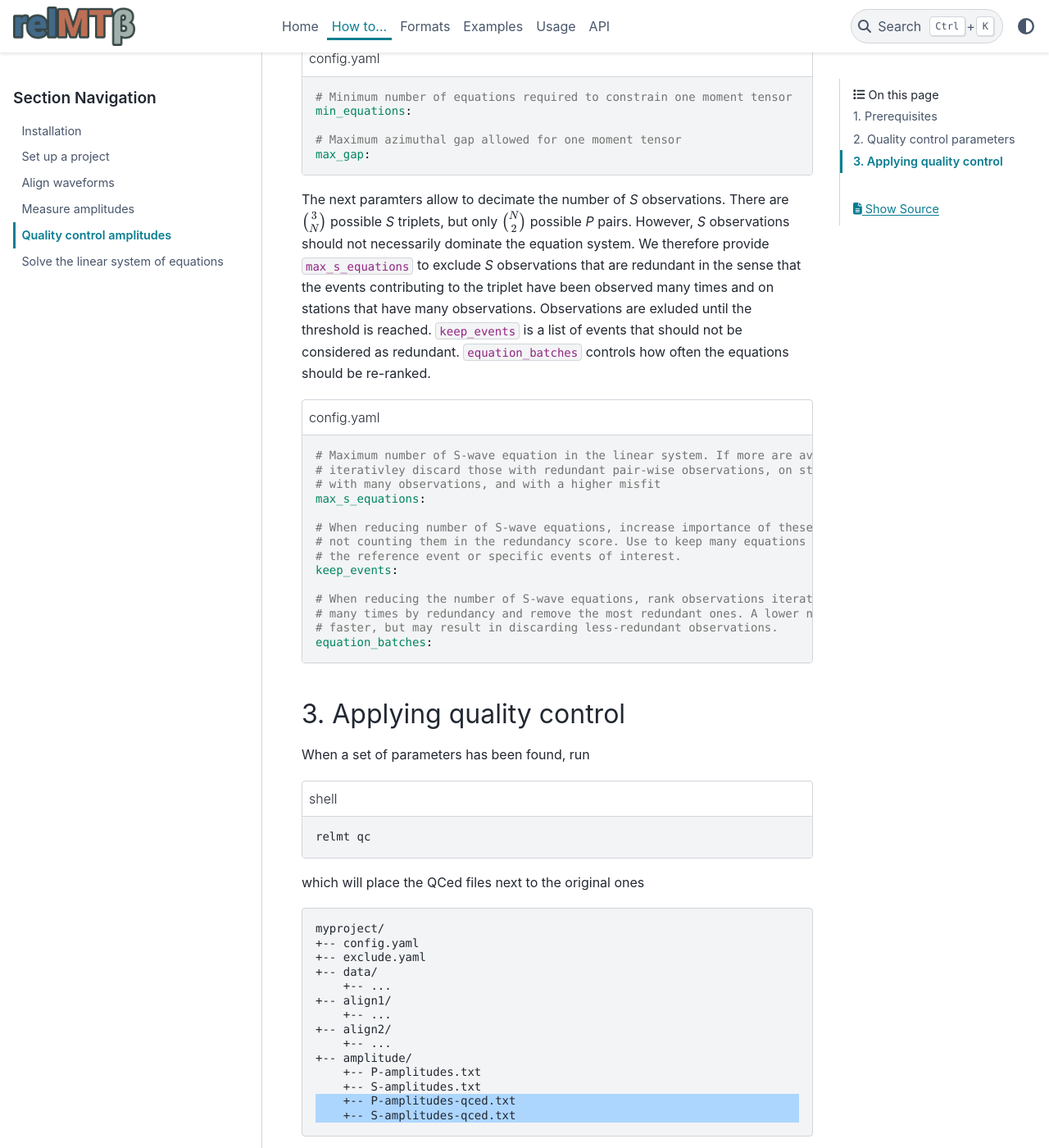
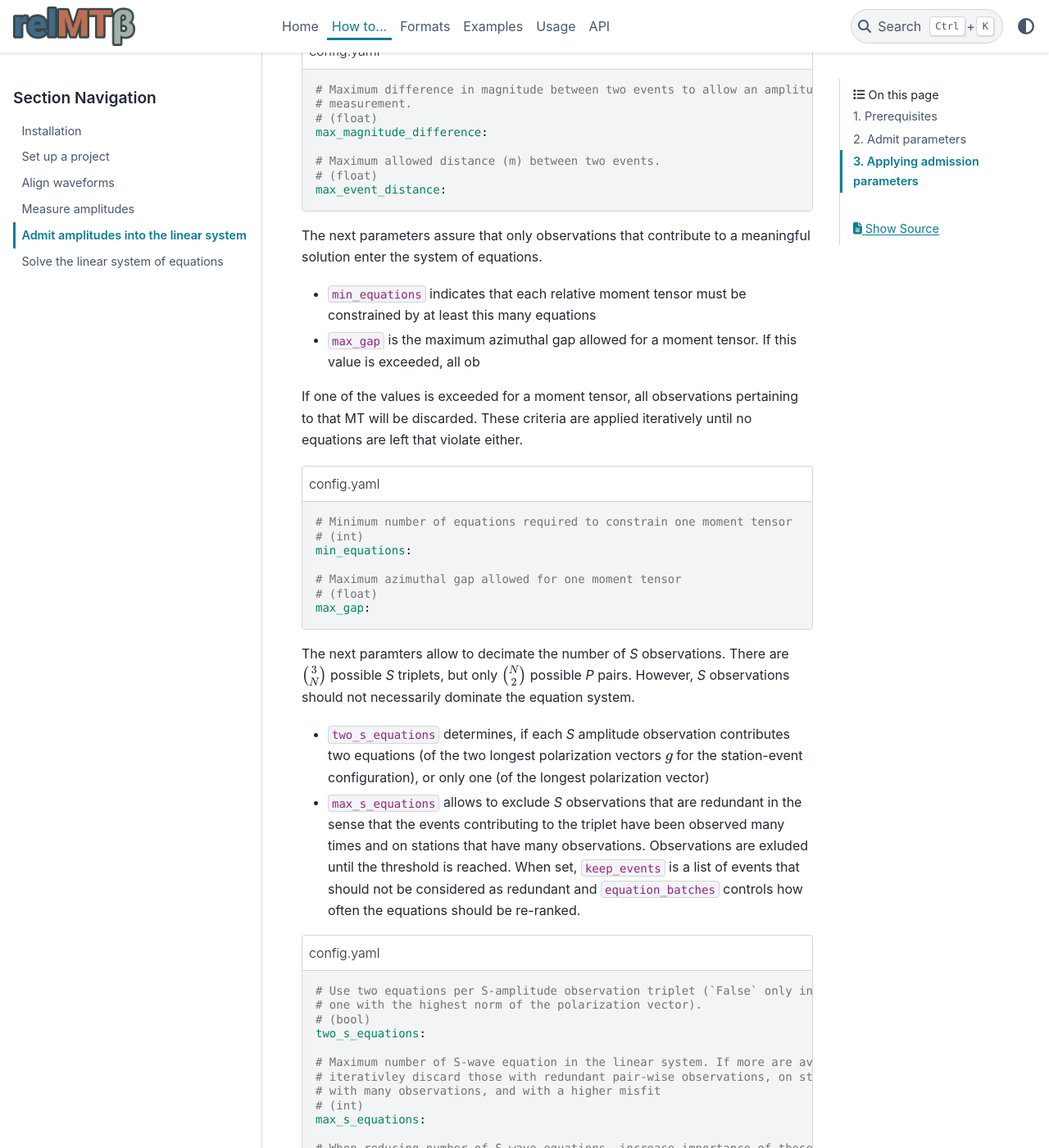
Before and after one commit to wasjabloch/relMT, a Sphinx documentation site: the page built from docs/how-to/admit.md, in a window 1280 px wide and 1400 px high, scrolled down 2163 px. Shown: the whole window at 82% size. Built offline with Sphinx 7.4.7 and the PyData theme 0.15.4, drawn with Linux system fonts in a browser that asks for light colours; pages that are not in the unit, such as notebooks, are missing from menus; some of the changed text lies outside the part shown.

Commit message:
Updated how-to and formats documentation, added default config and header files to doc

````diff
--- a/docs/how-to/qc.md
+++ b/docs/how-to/admit.md
@@ -1,10 +1,11 @@
-# Quality control amplitudes
+# Admit amplitudes into the linear system
 
 ## 1. Prerequisites
 
-The aim is to select the "best" relative *P* and
+The aim is to admit the "best" relative *P* and
 *S* amplitudes from the potentially very large sets stored in
-`P-amplitudes.txt` and `S-amplitudes.txt`. We assume the following file
+`P-amplitudes.txt` and `S-amplitudes.txt` into the linear system of equations
+that constraints the relative moment tensors. We assume the following file
 structure:
 
 ```none
@@ -26,22 +27,23 @@ As relative *S* amplitudes represent comparission of event *triplets* the number
 of possible *S* combinations is $\binom{N}{3}$, for $N$ events, while the
 maximum number of *P* pairs is only $\binom{N}{2}$.
 
-## 2. Quality control parameters
+## 2. Admit parameters
 
 The following parameters in `config.yaml` define the critera by which relative
 amplitude observations should be excluded. As before, different parameter sets
-are distinguished using `qc_suffix`, which is appended to the name of the output
-files.
+are distinguished using `admit_suffix`, which is appended to the name of the
+output files.
 
 ```{code-block} yaml
 :caption: config.yaml
 
-# Quality control paramters
+# Admission paramters
 # -------------------------
 #
-# Suffix appended to the amplitude suffix, naming the quality control parameters
-# parsed to 'qc'
-qc_suffix: qced
+# Suffix appended to the amplitude suffix, naming the admission parameters
+# parsed to 'admit'
+# (str)
+admit_suffix: admitted
 ```
 
 The first parameters pertain to the quality of waveform reconstruction:
@@ -49,6 +51,8 @@ The first parameters pertain to the quality of waveform reconstruction:
 * `max_amplitude_misfit` discribes how well a waveform is reconstructed, where a
   value of *0* indicates perfect reconstruction, *>1* indicates that the misfit
   amplitude is larger than the singal amplitude itself. This value should be *<1*.
+* `max_s_amplitude_misfit` As `max_amplitude_misfit`, but sets a different
+  value for *S*-waves.
 * `max_s_sigma1` discribes the linear independence of the two relative *S*
   amplitudes. The values of $B_{abc}$ and $B_{acb}$ may become arbitrary as this
   value approaches *1* and the equation may not be linearily independent of
@@ -56,15 +60,11 @@ The first parameters pertain to the quality of waveform reconstruction:
   close to *1* for almost all waveform combinations. One then runs into danger
   of excluding all observations when choosing too low a value.
 
-```{code-block} yaml
+```{literalinclude} config-template.yaml
 :caption: config.yaml
-# Discard amplitude measurements with a higher misfit than this.
-max_amplitude_misfit:
-
-# Maximum first normalized singular value to allow for an S-wave reconstruction. A
-# value of 1 indicates that S-waveform adheres to rank 1 rather than rank 2 model.
-# The relative amplitudes Babc and Bacb are then not linearly independent.
-max_s_sigma1:
+:language: yaml
+:start-at: Discard amplitude measurements
+:end-at: max_s_sigma1:
 ```
 
 The next parameters pertain to properties of event combinations.
@@ -76,68 +76,65 @@ The next parameters pertain to properties of event combinations.
 * `max_event_distance`: Large inter-event distances may be an indication that
   the *common Green's function assumption* is violated.
 
-```{code-block} yaml
+```{literalinclude} config-template.yaml
 :caption: config.yaml
-# Maximum difference in magnitude between two events to allow an amplitude
-# measurement.
-max_magnitude_difference:
-
-# Maximum allowed distance (m) between two events.
-max_event_distance:
+:language: yaml
+:start-at: Maximum difference in magnitude
+:end-at: max_event_distance:
 ```
 
 The next parameters assure that only observations that contribute to a
-meaningful solution enter the system of equations. `min_equations` and `max_gap`
-are applied iteratively until no equations are left that violate either
-constraint.
+meaningful solution enter the system of equations.
 
-```{code-block} yaml
+* `min_equations` indicates that each relative moment tensor must be constrained
+  by at least this many equations
+* `max_gap` is the maximum azimuthal gap allowed for a moment tensor. If this
+  value is exceeded, all ob
+
+If one of the values is exceeded for a moment tensor, all observations
+pertaining to that MT will be discarded. These criteria are applied iteratively
+until no equations are left that violate either.
+
+```{literalinclude} config-template.yaml
 :caption: config.yaml
-# Minimum number of equations required to constrain one moment tensor
-min_equations:
-
-# Maximum azimuthal gap allowed for one moment tensor
-max_gap:
+:language: yaml
+:start-at: Minimum number of equations
+:end-at: max_gap:
 ```
 
 The next paramters allow to decimate the number of *S* observations. There are
 $\binom{3}{N}$ possible *S* triplets, but only $\binom{N}{2}$ possible
 *P* pairs. However, *S* observations should not necessarily dominate the
-equation system. We therefore provide `max_s_equations` to exclude *S*
-observations that are redundant in the sense that the events contributing to the
-triplet have been observed many times and on stations that have many
-observations. Observations are exluded until the threshold is reached.
-`keep_events` is a list of events that should not be considered as redundant.
-`equation_batches` controls how often the equations should be re-ranked.
+equation system.
 
-```{code-block} yaml
+* `two_s_equations` determines, if each *S* amplitude observation contributes
+  two equations (of the two longest polarization vectors $g$ for the
+  station-event configuration), or only one (of the longest polarization
+  vector)
+* `max_s_equations` allows to exclude *S* observations that are redundant in the
+  sense that the events contributing to the triplet have been observed many
+  times and on stations that have many observations. Observations are exluded
+  until the threshold is reached. When set, `keep_events` is a list of events
+  that should not be considered as redundant and `equation_batches` controls how
+  often the equations should be re-ranked.
+
+```{literalinclude} config-template.yaml
 :caption: config.yaml
-# Maximum number of S-wave equation in the linear system. If more are available,
-# iterativley discard those with redundant pair-wise observations, on stations
-# with many observations, and with a higher misfit
-max_s_equations:
-
-# When reducing number of S-wave equations, increase importance of these events by
-# not counting them in the redundancy score. Use to keep many equations e.g. for
-# the reference event or specific events of interest.
-keep_events:
-
-# When reducing the number of S-wave equations, rank observations iteratively this
-# many times by redundancy and remove the most redundant ones. A lower number is
-# faster, but may result in discarding less-redundant observations.
-equation_batches:
+:language: yaml
+:start-at: Use two equations per S-amplitude
+:end-at: equation_batches:
 ```
 
-## 3. Applying quality control
+## 3. Applying admission parameters
 
 When a set of parameters has been found, run
 
 ```{code-block} sh
 :caption: shell
-relmt qc
+relmt admit
 ```
 
-which will place the QCed files next to the original ones
+which will place the admitted files next to the original ones
 
 ```{code-block} none
 :emphasize-lines: 13,14
@@ -153,6 +150,6 @@ myproject/
 +-- amplitude/
     +-- P-amplitudes.txt
     +-- S-amplitudes.txt
-    +-- P-amplitudes-qced.txt
-    +-- S-amplitudes-qced.txt
+    +-- P-amplitudes-admitted.txt
+    +-- S-amplitudes-admitted.txt
 ```
--- /dev/null
+++ b/docs/how-to/config-template.yaml
@@ -0,0 +1,193 @@
+# relMT configuration
+
+# Input files
+# -----------
+#
+# Path to the seismic event catalog, e.g. 'data/events.txt'
+# (str)
+event_file:
+
+# Path to the station location file, e.g. 'data/stations.txt'
+# (str)
+station_file:
+
+# Path to the phase file, e.g. 'data/phases.txt'
+# (str)
+phase_file:
+
+# Path to the reference moment tensor file, e.g. 'data/reference_mt.txt'
+# (str)
+reference_mt_file:
+
+# Runtime options
+# ---------------
+#
+# Logging verbosity for relMT modules. One of 'DEBUG', 'INFO', 'WARNING', 'ERROR',
+# 'CRITICAL', 'NOTSET'
+# (str)
+loglevel:
+
+# Number of threads to use in some parallel computations
+# (int)
+ncpu:
+
+# Align parameters
+# --------------------
+#
+# Which MCCC lag times to write out. List any of:
+#
+#    - 'P': P lag times
+#    - 'S-median': median of S lag time triplets
+#    - 'S-residual': S lag times with lowest residuals
+#    - 'S-cc': S lag times with highest cross-correlation values
+# (list[str])
+lag_times:
+
+# Amplitude parameters
+# --------------------
+#
+# Suffix appended to files, naming the parameters parsed to 'amplitude'
+# (str)
+amplitude_suffix:
+
+# Filter method to apply for amplitude measure. One of:
+#
+#    - 'manual': Use 'highpass' and 'lowpass' of the waveform header files.
+#    - 'auto': compute filter corners using the "auto" options below
+# (str)
+amplitude_filter:
+
+# Method to estimate lowpass filter that eliminates the source time function. One
+# of:
+#
+#    - 'fixed': Use the value 'fixed_lowpass' (not implemented)
+#    - 'corner': Estimate from apparent corner frequency in event spectrum.
+#      Requires 'auto_lowpass_stressdrop_range'
+#    - 'duration': Filter by 1/source duration of event magnitude.
+# (str)
+auto_lowpass_method:
+
+# When estimating the lowpass frequency of an event as the corner frequency
+# (auto_lowpass_method: 'corner'), assume a stressdrop within this range (Pa).
+# When second value is less or equal first value, use a fixed stressdrop of first
+# value.
+# ([float, float])
+auto_lowpass_stressdrop_range:
+
+# Include frequencies with this signal-to-noise ratio to optimal bandpass filter.
+# Respects lowpass constraint. If not supplied, do not attempt to optimize
+# passband.
+# (float)
+auto_bandpass_snr_target:
+
+# Method to meassure relative amplitudes. One of:
+#
+#    - 'indirect': Estimate relative amplitude as the ratio of principal seismogram
+#      contributions to each seismogram.
+#    - 'direct': Compare each event combination seperatly.
+# (str)
+amplitude_measure:
+
+# Minimum ratio (dB) of low- / highpass filter bandwidth in an amplitude ratio
+# measurement. When positive, discard observation outside dynamic range. When
+# negative, lower the highpass until the (positive) dynamic range is reached.
+# (float)
+min_dynamic_range:
+
+# Admission paramters
+# -------------------------
+#
+# Suffix appended to the amplitude suffix, naming the admission parameters
+# parsed to 'admit'
+# (str)
+admit_suffix:
+
+# Discard amplitude measurements with a higher misfit than this. Applies only to P
+# amplitudes if 'max_s_amplitude_misfit' is given.
+# (float)
+max_amplitude_misfit:
+
+# If given, discard S amplitude measurements with a higher misfit.
+# 'max_amp_misfit' then only applies to P amplitudes.
+# (float)
+max_s_amplitude_misfit:
+
+# Maximum first normalized singular value to allow for an S-wave reconstruction. A
+# value of 1 indicates that S-waveform adheres to rank 1 rather than rank 2 model.
+# The relative amplitudes Babc and Bacb are then not linearly independent.
+# (float)
+max_s_sigma1:
+
+# Maximum difference in magnitude between two events to allow an amplitude
+# measurement.
+# (float)
+max_magnitude_difference:
+
+# Maximum allowed distance (m) between two events.
+# (float)
+max_event_distance:
+
+# Minimum number of equations required to constrain one moment tensor
+# (int)
+min_equations:
+
+# Maximum azimuthal gap allowed for one moment tensor
+# (float)
+max_gap:
+
+# Use two equations per S-amplitude observation triplet (`False` only includes the
+# one with the highest norm of the polarization vector).
+# (bool)
+two_s_equations:
+
+# Maximum number of S-wave equation in the linear system. If more are available,
+# iterativley discard those with redundant pair-wise observations, on stations
+# with many observations, and with a higher misfit
+# (int)
+max_s_equations:
+
+# When reducing number of S-wave equations, increase importance of these events by
+# not counting them in the redundancy score. Use to keep many equations e.g. for
+# the reference event or specific events of interest.
+# (list)
+keep_events:
+
+# When reducing the number of S-wave equations, rank observations iteratively this
+# many times by redundancy and remove the most redundant ones. A lower number is
+# faster, but may result in discarding less-redundant observations.
+# (int)
+equation_batches:
+
+# Solve parameters
+# ----------------
+#
+# Suffix appended to amplitude and admit suffices indicating the parameter set parsed
+# to 'solve'
+# (str)
+result_suffix:
+
+# Event indices of the reference moment tensor(s) to use
+# (list)
+reference_mts:
+
+# Weight of the reference moment tensor
+# (float)
+reference_weight:
+
+# Constrain the moment tensor. 'none' or 'deviatoric'
+# (str)
+mt_constraint:
+
+# Minimum misfit to assign a full weight of 1. Weights are scaled lineraly from
+# `min_amplitude mistfit` = 1 to `max_amplitude_misfit` = `min_amplitude_weight`
+# (float)
+min_amplitude_misfit:
+
+# Lowest weight assigned to the maximum amplitude misfit
+# (float)
+min_amplitude_weight:
+
+# Number of samples to draw for calculating uncertainties. If not given, do not
+# bootstrap.
+# (int)
+bootstrap_samples:
````
Also changed, not shown: docs/formats/file_formats.md (+55 -33 lines), docs/how-to/amplitude.md (+25 -9 lines), docs/how-to/default-hdr.yaml (added, +77 -0 lines), docs/how-to/index.md (+2 -2 lines), docs/how-to/setup.md (+8 -41 lines), docs/how-to/solve.md (+22 -29 lines).
